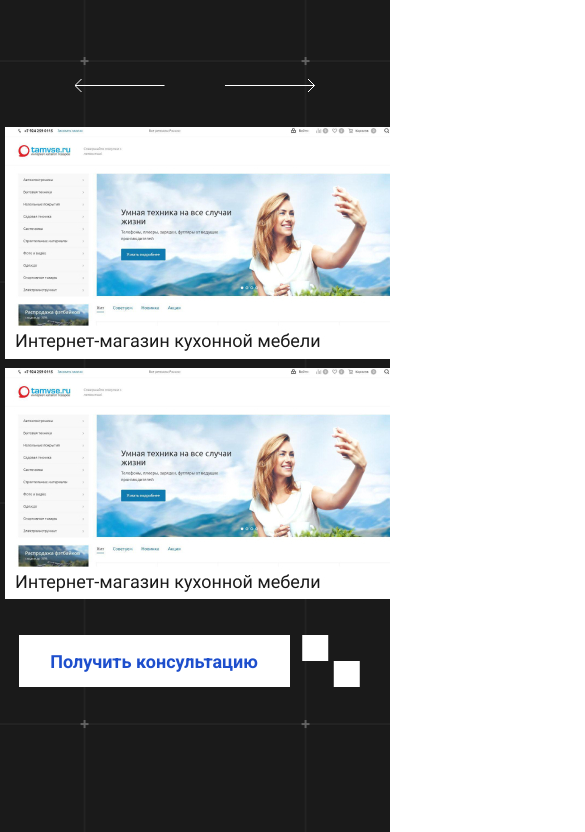
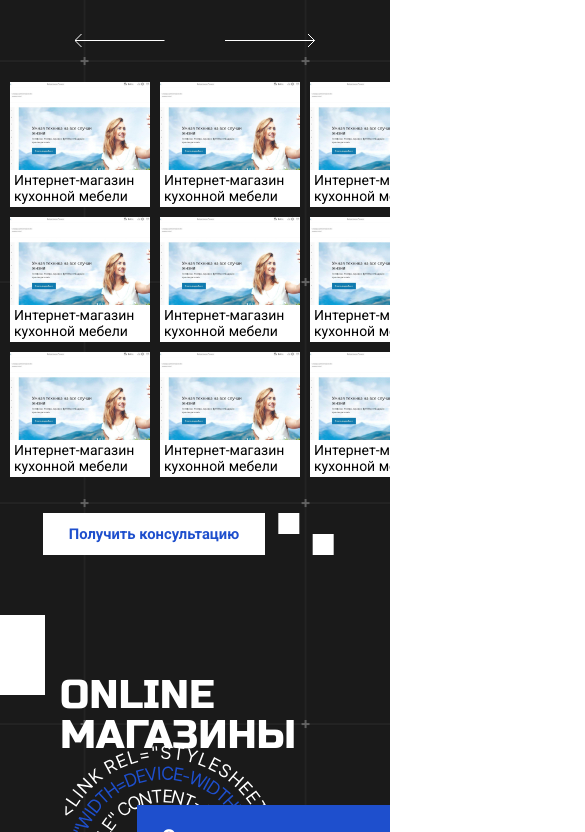
Before and after one commit to konovalM/web-studio, a React (Create React App) app: page / in a window 390 px wide. Shown: the part 6357-7189 px from the top of the page, 585 px wide, since content can reach past the window. Built offline with nearby package versions, Linux system fonts and the light colour scheme; the HTML template or start-up script is replaced by a standard one.

Commit message:
prices adaptived

```diff
--- a/src/App.js
+++ b/src/App.js
@@ -20,7 +20,7 @@ function App() {
             <Stages />
             <Services />
             <Prices />
-            {/*<Faq />*/}
+            <Faq />
             <About />
             <Questions />
             <Footer />
--- a/src/components/prices/Prices.js
+++ b/src/components/prices/Prices.js
@@ -61,6 +61,7 @@ const PricesTag = styled.section`
     line-height: 41px;
     color: #FFFFFF;
     margin-bottom: 4px;
+    font-weight: 600;
   }
   .descr{
     font-size: 18px;
@@ -166,6 +167,157 @@ const PricesTag = styled.section`
     bottom: 0;
     right: 0;
   }
+  .bold{
+    font-weight: 900;
+  }
+  .pricesComponentWrapper{
+    margin-top: 225px;
+  }
+
+  // ADAPTIVE
+
+  @media screen and (max-width: 1850px){
+    .price{
+      width: 500px;
+    }
+  }
+  @media screen and (max-width: 1490px){
+    .price{
+      width: 400px;
+    }
+  }
+  @media screen and (max-width: 1300px){
+    .price{
+      width: 350px;
+    }
+  }
+  @media screen and (max-width: 1250px){
+    padding: 76px 0 32px;
+    .product{
+      margin-bottom: 475px;
+      font-size: 105px;
+    }
+    .price{
+      width: 65%;
+    }
+    .price::before{
+      width: 380px;
+      height: 388px;
+      background-size: cover;
+    }
+    .price::after{
+      width: 320px;
+      height: 320px;
+      left: -110px;
+      background-size: cover;
+    }
+    .priceInner::before{
+      width: 252px;
+      height: 252px;
+      background-size: cover;
+      left: -77px;
+    }
+  }
+  @media screen and (max-width: 1024px){
+    .title{
+      font-size: 80px;
+      line-height: 96px;
+    }
+    .description{
+      font-size: 18px;
+      line-height: 150%;
+      margin-bottom: 50px;
+    }
+    .pricesComponentWrapper{
+      margin-top: 130px;
+    }
+  }
+
+  @media screen and (max-width: 767px){
+    .pricesComponentWrapper{
+      margin-top: 120px;
+    }
+    .product{
+      font-size: 65px;
+      line-height: 100%;
+      margin-bottom: 337px;
+    }
+    .price{
+      height: 116px;
+    }
+    .priceInner{
+      padding: 20px 0 20px 25px;
+    }
+    .cost{
+      font-weight: 600;
+      font-size: 21.9196px;
+      line-height: 26px;
+    }
+    .price::before{
+      width: 238px;
+      height: 243px;
+      left: -90px;
+    }
+    .price::after{
+      width: 202px;
+      height: 202px;
+      left: -74px;
+    }
+    .priceInner::before{
+      width: 157px;
+      height: 157px;
+      left: -52px;
+    }
+  }
+  @media screen and (max-width: 520px){
+    .title{
+      font-size: 60px;
+      line-height: 100%;
+    }
+    .description{
+      font-size: 14px;
+      line-height: 150%;
+    }
+    .product{
+      font-size: 40px;
+    }
+    .flexWrapper{
+      flex-direction: column;
+    }
+    .flexList + .flexList{
+      margin: 15px 0 0 0;
+    }
+    .flexItem{
+      font-size: 14px;
+      line-height: 16px;
+    }
+    .flexItem + .flexItem{
+      margin-top: 15px;
+    }
+  }
+  @media screen and (max-width: 440px){
+    .priceInner{
+      padding-bottom: 26px;
+    }
+    .descr{
+      font-size: 11.2729px;
+      line-height: 13px;
+    }
+  }
+  @media screen and (max-width: 420px){
+    .product{
+      margin-left: 50px;
+    }
+      .prices_btn{
+      width: 222px;
+      height: 42px;
+      font-size: 14.7875px;
+      line-height: 17px;
+    }
+    .prices_1, .prices_2{
+      width: 21px;
+    }
+  }
 `
 
 const Prices = () => {
--- a/src/components/prices/PricesComponent.js
+++ b/src/components/prices/PricesComponent.js
@@ -2,6 +2,7 @@ import React, {Fragment} from 'react';
 import Slider from "./Slider";
 import {useEffect, useState, useRef} from "react";
 import Button from "../elements/Button";
+import styles from './PricesComponent.module.css'
 
 
 
@@ -9,6 +10,7 @@ const PricesComponent = ({title, margin, price, size, content}) => {
     const ref = useRef(null)
     let defaultTitle = null
     const [settings, setSettings] = useState({width: null, top: null, height: null})
+    const [topForPrice, setTopForPrice] = useState(null)
     function useWindowSize() {
         const [size, setSize] = useState(window.innerWidth)
         useEffect(() => {
@@ -33,17 +35,27 @@ const PricesComponent = ({title, margin, price, size, content}) => {
         let heightFrom = ref.current.getBoundingClientRect().top
         let position = {width: widthFrom-15, top: heightFrom - sectionHeightFrom, height: document.querySelector('.product').clientHeight}
         setSettings(position)
+        if (width > 1250){
+            setTopForPrice(position.top + 7)
+        } else if (width > 767){
+            setTopForPrice(position.top + 350)
+        } else if (width > 520){
+            setTopForPrice(position.top + 240)
+        }else if (width <= 520){
+            setTopForPrice(position.top + 190)
+        }
+
     }, [width])
 
 
     if (size){
-        defaultTitle = <div><span style={{fontSize: '59px', display: 'block', lineHeight: '59px', marginBottom: '40px'}}>многостраничные</span><span style={{fontSize: '144px', display: 'block'}}>сайты</span></div>
+        defaultTitle = <div><span className={styles.first}>многостраничные</span><span className={styles.second}>сайты</span></div>
     }
     return (
-        <div style={{marginTop: margin ? margin : '0'}}>
-            <div className="price" style={{top: settings.top + 7}}>
+        <div className={margin ? 'pricesComponentWrapper' : ''}>
+            <div className="price" style={{top: topForPrice}}>
                 <div className="priceInner">
-                    <div className="cost">Стоимость от {price} руб.</div>
+                    <div className="cost">Стоимость от <br/><span className='bold'>{price} руб.</span></div>
                     <div className="descr">Срок выполнения от 2 недель</div>
                 </div>
             </div>
--- /dev/null
+++ b/src/components/prices/PricesComponent.module.css
@@ -0,0 +1,44 @@
+.first{
+    font-size: 59px;
+    line-height: 59px;
+    display: block;
+    margin-bottom: 40px;
+}
+.second{
+    font-size: 144px;
+    display: block;
+}
+@media screen and (max-width: 1024px){
+    .first{
+        font-size: 55px;
+        line-height: 59px;
+        margin-bottom: 30px;
+    }
+    .second{
+        font-size: 133px;
+    }
+}
+@media screen and (max-width: 767px){
+    .first{
+        font-size: 31px;
+        line-height: 21px;
+        padding-top: 10px;
+        margin-bottom: 15px;
+    }
+    .second{
+        font-size: 84px;
+        line-height: 100%;
+    }
+}
+@media screen and (max-width: 520px){
+    .first{
+        font-size: 21px;
+        line-height: 21px;
+        padding-top: 5px;
+        margin-bottom: 5px;
+    }
+    .second{
+        font-size: 54px;
+        line-height: 100%;
+    }
+}
--- a/src/components/prices/Slider.js
+++ b/src/components/prices/Slider.js
@@ -14,21 +14,78 @@ const SliderTag = styled.div`
     cursor: pointer;
   }
   .sliderWrapper{
+    display: grid;
+    grid-template-columns: 410px 410px;
+    grid-template-rows: 231px 231px;
+    grid-auto-flow: column;
+    grid-auto-columns: 410px;
+    gap: 10px;
+  }
+
+  .slideInner{
+    background: url(${slideImg})center center/cover no-repeat;
     display: flex;
+    flex-direction: column;
+    justify-content: flex-end;
   }
-  .slide{
-    margin: 0 5px;
+  .slideImgWrapper{
+    width: 100%;
   }
-  .slideInner{
-    display: grid;
-    grid-template-columns: 410px;
-    grid-template-rows: 231px 231px;
-    grid-row-gap: 10px;
+  .sliderInnerText{
+    max-width: 100%;
+    height: 33px;
+    display: flex;
+    align-items: center;
+    padding-left: 10px;
+    background-color: #fff;
+    font-size: 18px;
+    line-height: 21px;
   }
   .sliderContainer{
     max-width: 1920px;
     margin: 0 auto;
     overflow: hidden;
+  }
+
+  // ADAPTIVE
+
+  @media screen and (max-width: 1024px){
+    .sliderWrapper{
+      grid-template-rows: 231px 231px 231px;
+      grid-template-columns: 359px;
+      grid-auto-columns: 359px;
+    }
+  }
+  @media screen and (max-width: 650px){
+    .sliderWrapper{
+      max-width: 600px;
+      padding: 0 10px;
+      margin: 0 auto;
+      overflow: hidden;
+      grid-template-rows: 180px 180px 180px;
+      grid-template-columns: 259px;
+      grid-auto-columns: 259px;
+    }
+    .sliderInnerText{
+      height: auto;
+      padding: 2px 0 3px 4px;
+    }
+  }
+  @media screen and (max-width: 520px){
+    .sliderWrapper{
+      max-width: 600px;
+      padding: 0 10px;
+      margin: 0 auto;
+      overflow: hidden;
+      grid-template-rows: 125px 125px 125px;
+      grid-template-columns: 140px;
+      grid-auto-columns: 140px;
+    }
+    .sliderInnerText{
+      font-size: 14px;
+      line-height: 16px;
+
+    }
   }
 `
 
@@ -49,84 +106,64 @@ const Slider = () => {
                     </div>
                 </div>
                 <div className="sliderWrapper">
-                    <div className="slide">
                     <div className="slideInner">
                         <div className="slideImgWrapper">
-                                <img src={slideImg} alt="Slide Image"/>
-                            </div>
-                            <div className="slideImgWrapper">
-                                <img src={slideImg} alt="Slide Image"/>
+                            <div className="sliderInnerText">Интернет-магазин кухонной мебели</div>
                         </div>
                     </div>
-                    </div>
-                    <div className="slide">
                     <div className="slideInner">
                         <div className="slideImgWrapper">
-                                <img src={slideImg} alt="Slide Image"/>
-                            </div>
-                            <div className="slideImgWrapper">
-                                <img src={slideImg} alt="Slide Image"/>
+                            <div className="sliderInnerText">Интернет-магазин кухонной мебели</div>
                         </div>
                     </div>
-                    </div>
-                    <div className="slide">
                     <div className="slideInner">
                         <div className="slideImgWrapper">
-                                <img src={slideImg} alt="Slide Image"/>
-                            </div>
-                            <div className="slideImgWrapper">
-                                <img src={slideImg} alt="Slide Image"/>
+                            <div className="sliderInnerText">Интернет-магазин кухонной мебели</div>
                         </div>
                     </div>
-                    </div>
-                    <div className="slide">
                     <div className="slideInner">
                         <div className="slideImgWrapper">
-                                <img src={slideImg} alt="Slide Image"/>
-                            </div>
-                            <div className="slideImgWrapper">
-                                <img src={slideImg} alt="Slide Image"/>
+                            <div className="sliderInnerText">Интернет-магазин кухонной мебели</div>
                         </div>
                     </div>
-                    </div>
-                    <div className="slide">
                     <div className="slideInner">
                         <div className="slideImgWrapper">
-                                <img src={slideImg} alt="Slide Image"/>
-                            </div>
-                            <div className="slideImgWrapper">
-                                <img src={slideImg} alt="Slide Image"/>
+                            <div className="sliderInnerText">Интернет-магазин кухонной мебели</div>
                         </div>
                     </div>
-                    </div>
-                    <div className="slide">
                     <div className="slideInner">
                         <div className="slideImgWrapper">
-                                <img src={slideImg} alt="Slide Image"/>
-                            </div>
-                            <div className="slideImgWrapper">
-                                <img src={slideImg} alt="Slide Image"/>
+                            <div className="sliderInnerText">Интернет-магазин кухонной мебели</div>
                         </div>
                     </div>
-                    </div>
-                    <div className="slide">
                     <div className="slideInner">
                         <div className="slideImgWrapper">
-                                <img src={slideImg} alt="Slide Image"/>
-                            </div>
-                            <div className="slideImgWrapper">
-                                <img src={slideImg} alt="Slide Image"/>
+                            <div className="sliderInnerText">Интернет-магазин кухонной мебели</div>
                         </div>
                     </div>
-                    </div>
-                    <div className="slide">
                     <div className="slideInner">
                         <div className="slideImgWrapper">
-                                <img src={slideImg} alt="Slide Image"/>
+                            <div className="sliderInnerText">Интернет-магазин кухонной мебели</div>
                         </div>
+                    </div>
+                    <div className="slideInner">
                         <div className="slideImgWrapper">
-                                <img src={slideImg} alt="Slide Image"/>
+                            <div className="sliderInnerText">Интернет-магазин кухонной мебели</div>
                         </div>
+                    </div>
+                    <div className="slideInner">
+                        <div className="slideImgWrapper">
+                            <div className="sliderInnerText">Интернет-магазин кухонной мебели</div>
+                        </div>
+                    </div>
+                    <div className="slideInner">
+                        <div className="slideImgWrapper">
+                            <div className="sliderInnerText">Интернет-магазин кухонной мебели</div>
+                        </div>
+                    </div>
+                    <div className="slideInner">
+                        <div className="slideImgWrapper">
+                            <div className="sliderInnerText">Интернет-магазин кухонной мебели</div>
                         </div>
                     </div>
                 </div>
```
Also changed, not shown: src/images/slideImg.jpg. Lines whose indentation alone changed are shown as unchanged.
